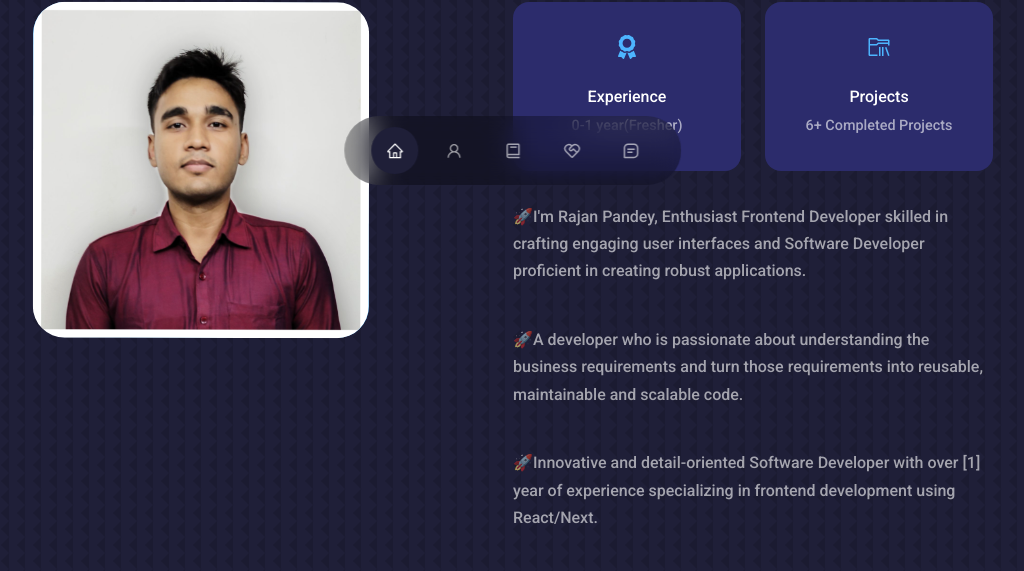
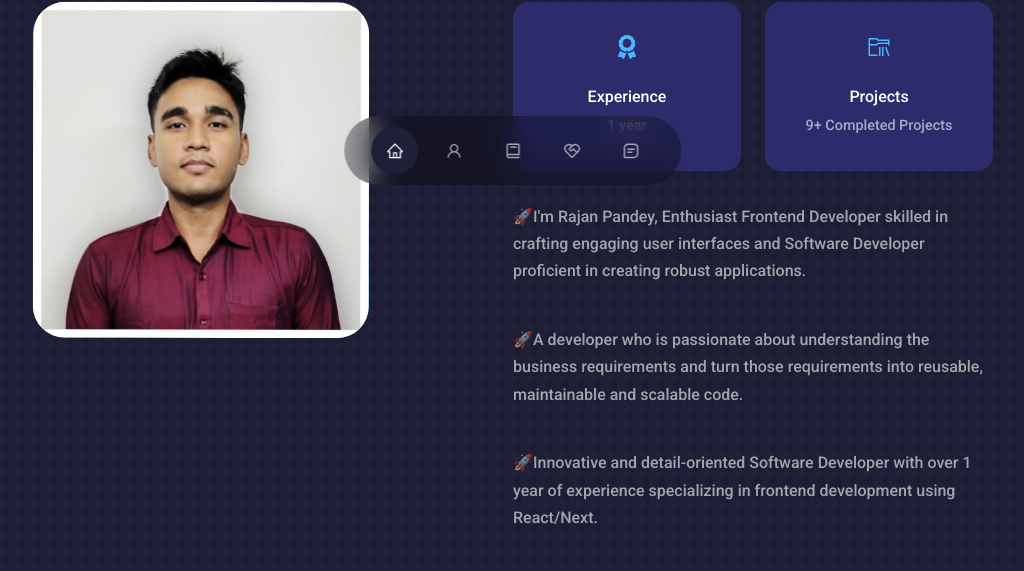
Before and after one commit to RajanPandey1311/Rajan_PortFolio, a React (Create React App) app: page / in a window 1280 px wide. Shown: the part 583-1154 px from the top of the page, without its empty margins (127-1151 px from the left). Built offline with nearby package versions, Linux system fonts and the light colour scheme.

Commit message:
Update Intro.jsx

```diff
--- a/src/components/intro/Intro.jsx
+++ b/src/components/intro/Intro.jsx
@@ -20,12 +20,12 @@ const Intro = () => {
             <article className="about__card">
               <FaAward className="about__icon" />
               <h5>Experience</h5>
-              <small>0-1 year(Fresher)</small>
+              <small>1 year</small>
             </article>
             <article className="about__card">
               <VscFolderLibrary className="about__icon" />
               <h5>Projects</h5>
-              <small>6+ Completed Projects</small>
+              <small>9+ Completed Projects</small>
             </article>
           </div>
           <p>
@@ -39,7 +39,7 @@ const Intro = () => {
             and scalable code.{" "}
           </p>
           <p>
-            🚀Innovative and detail-oriented Software Developer with over [1]
+            🚀Innovative and detail-oriented Software Developer with over 1
             year of experience specializing in frontend development using
             React/Next.
           </p>
```
